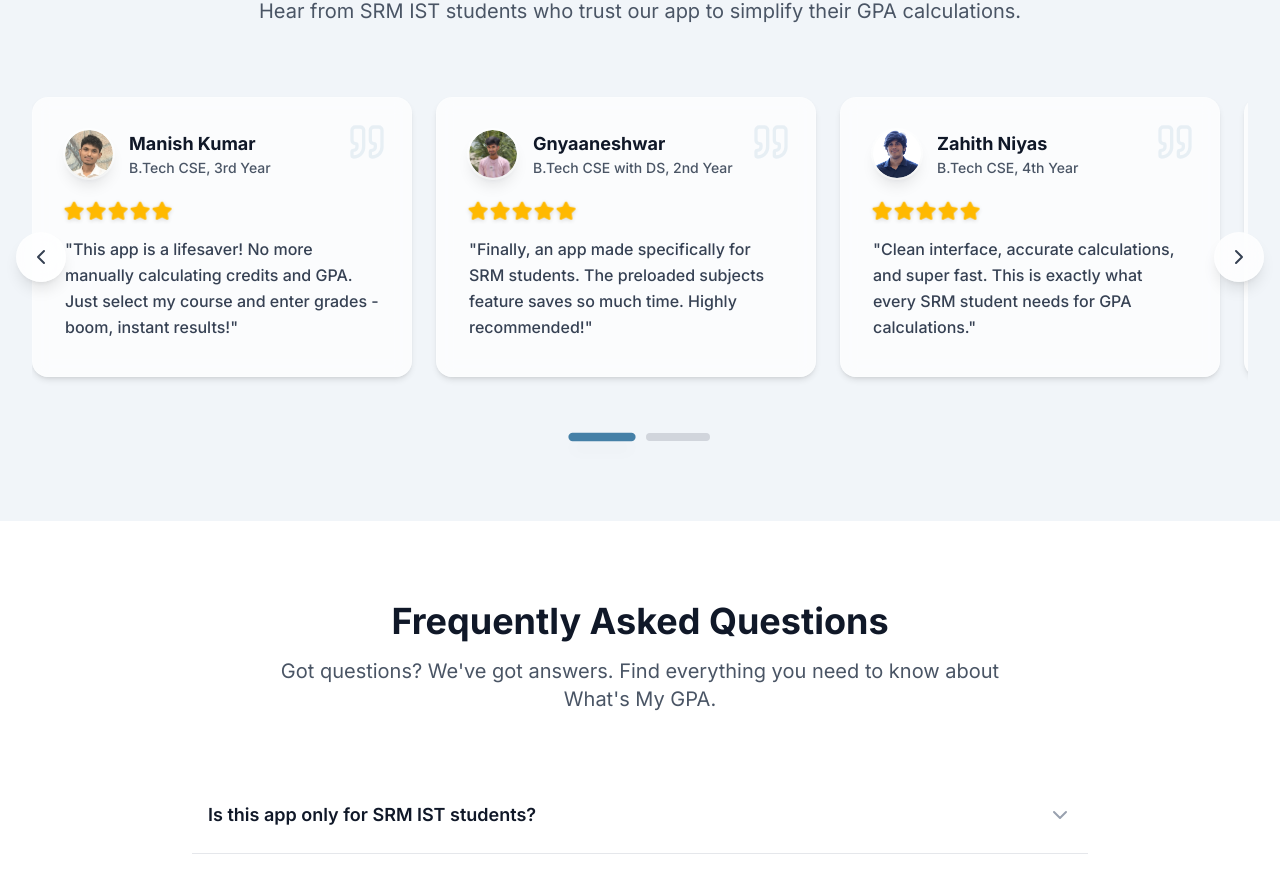
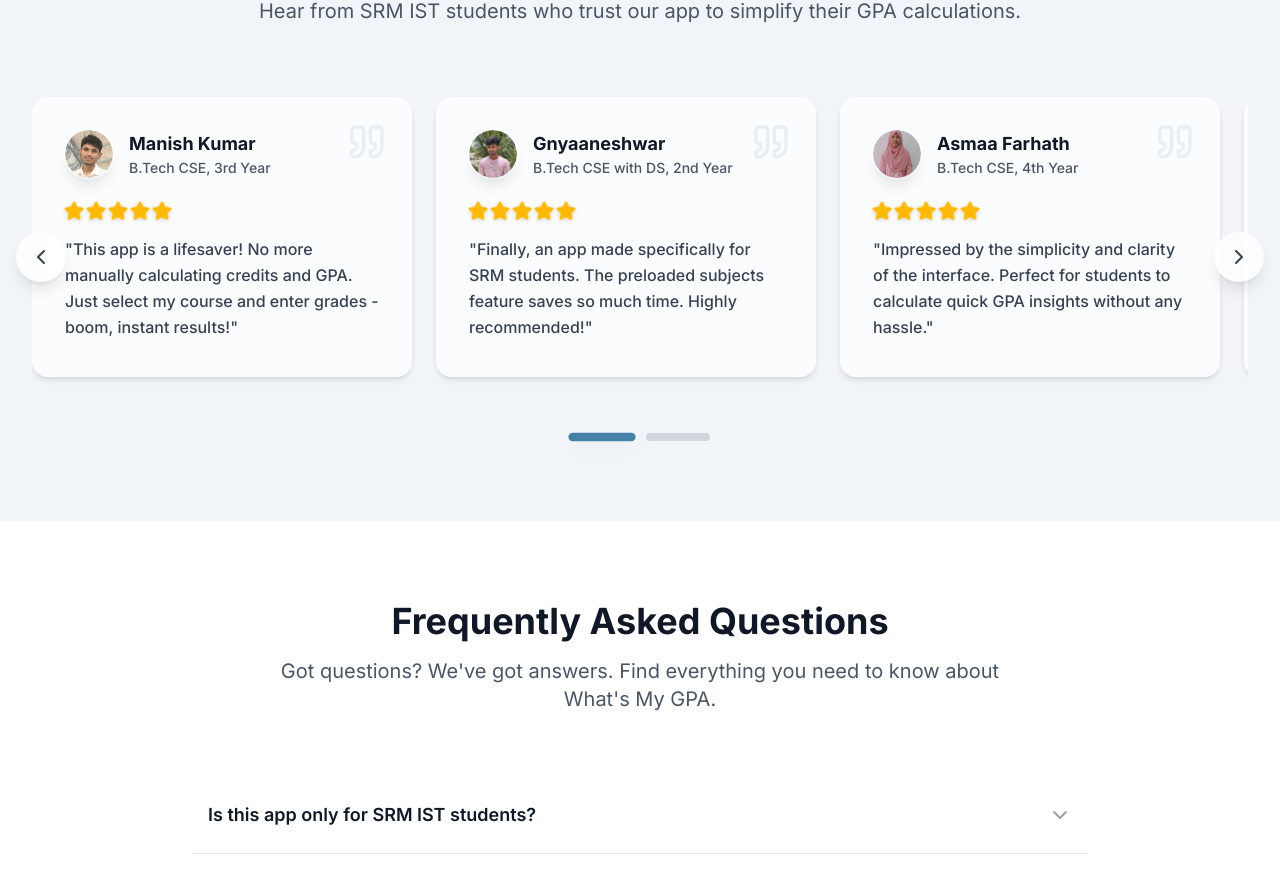
Before and after one commit to Mohamed-Fiyaz/WhatsMyGPA_LandingPage, a Next.js app: page / in a window 1280 px wide. Shown: the part 3616-4498 px from the top of the page. Built offline with nearby package versions, Linux system fonts and the light colour scheme.

Commit message:
Added a testimonial

```diff
--- a/src/components/sections/Testimonials.tsx
+++ b/src/components/sections/Testimonials.tsx
@@ -33,6 +33,15 @@ const Testimonials = () => {
     },
     {
       id: 3,
+      name: 'Asmaa Farhath',
+      role: 'B.Tech CSE, 4th Year',
+      content:
+        "Impressed by the simplicity and clarity of the interface. Perfect for students to calculate quick GPA insights without any hassle.",
+      rating: 5,
+      photo: '/testimonials/asmaa.png'
+    },
+    {
+      id: 4,
       name: 'Zahith Niyas',
       role: 'B.Tech CSE, 4th Year',
       content:
@@ -41,23 +50,14 @@ const Testimonials = () => {
       photo: '/testimonials/zahith.png'
     },
     {
-      id: 4,
+      id: 5,
       name: 'Balaji',
       role: 'B.Tech ECE, 4th Year',
       content:
         "Love how it automatically calculates everything based on SRM's grading system. Makes planning my final year so much easier!",
       rating: 5,
       photo: '/testimonials/balaji.jpeg'
-    },
-    // {
-    //   id: 5,
-    //   name: 'Ananya Singh',
-    //   role: 'B.Tech IT, 4th Year',
-    //   content:
-    //     "User-friendly interface with accurate GPA calculations. Perfect for keeping track of my academic progress throughout the semester.",
-    //   rating: 5,
-    //   photo: '/testimonials/priya.jpg'
-    // }
+    }
   ]
 
   const scroll = (direction: 'left' | 'right') => {
```
Also changed, not shown: public/testimonials/asmaa.png (added).
